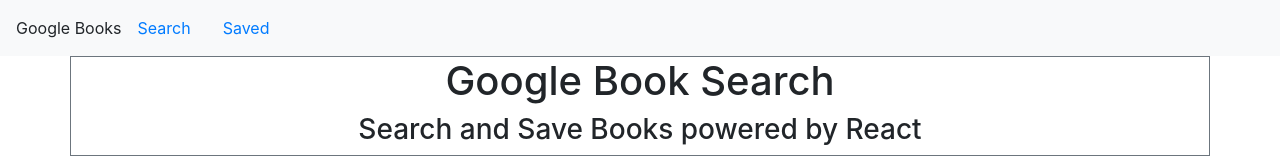
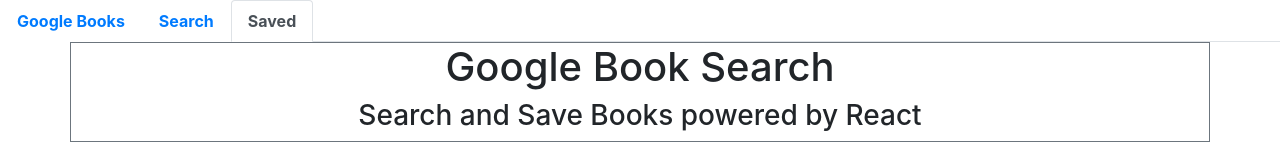
Before and after one commit to JonPhoenix/jpx-google-books-search, a React (Create React App) app in the folder client/: page /saved in a window 1280 px wide. Shown: the top 160 px of the page. Built offline with nearby package versions, Linux system fonts and the light colour scheme; no server answers.

Commit message:
Creating more components to build the app

```diff
--- a/client/src/App.jsx
+++ b/client/src/App.jsx
@@ -22,6 +22,9 @@
         <Route exact path={"/saved"}>
           <SavedBooks />
         </Route>
+        <Route exact path={"/saved"}>
+          <SavedBooks />
+        </Route>
       </Switch>
     </Router>
   );
--- a/client/src/components/Header/index.jsx
+++ b/client/src/components/Header/index.jsx
@@ -1,4 +1,5 @@
 import React from "react";
+import "./style.css";
 
 function Header() {
   return (
--- a/client/src/components/NavBar/index.jsx
+++ b/client/src/components/NavBar/index.jsx
@@ -1,16 +1,45 @@
 import React from "react";
+import { Link } from "react-router-dom";
+import "./style.css";
 
 function NavBar() {
   return (
-    <nav className="navbar navbar-light bg-light justify-content-start">
-      <span className="nav-brand">Google Books</span>
-      <a className="nav-link" href="/">
-        Search
-      </a>
-      <a className="nav-link" href="/saved">
-        Saved
-      </a>
-    </nav>
+    <ul className="nav nav-tabs">
+      <li className="nav-item">
+        <Link
+          to="/"
+          className={
+            window.location.pathname === "/" ? "nav-link active" : "nav-link"
+          }
+        >
+          Google Books
+        </Link>
+      </li>
+      <li className="nav-item">
+        <Link
+          to="/search"
+          className={
+            window.location.pathname === "/search"
+              ? "nav-link active"
+              : "nav-link"
+          }
+        >
+          Search
+        </Link>
+      </li>
+      <li className="nav-item">
+        <Link
+          to="/saved"
+          className={
+            window.location.pathname === "/saved"
+              ? "nav-link active"
+              : "nav-link"
+          }
+        >
+          Saved
+        </Link>
+      </li>
+    </ul>
   );
 }
 
--- /dev/null
+++ b/client/src/components/NavBar/style.css
@@ -0,0 +1,13 @@
+.navbar {
+  border-radius: 0;
+}
+
+.nav-item {
+  background-color: white;
+  text-align: center;
+  font-weight: bolder;
+}
+
+.nav-tabs {
+  background-color: white;
+}
```
Also changed, not shown: client/src/components/Card/index.js (added, +18 -0 lines), client/src/components/SearchForm/index.js (added, +28 -0 lines), client/src/components/Header/style.css (added).
